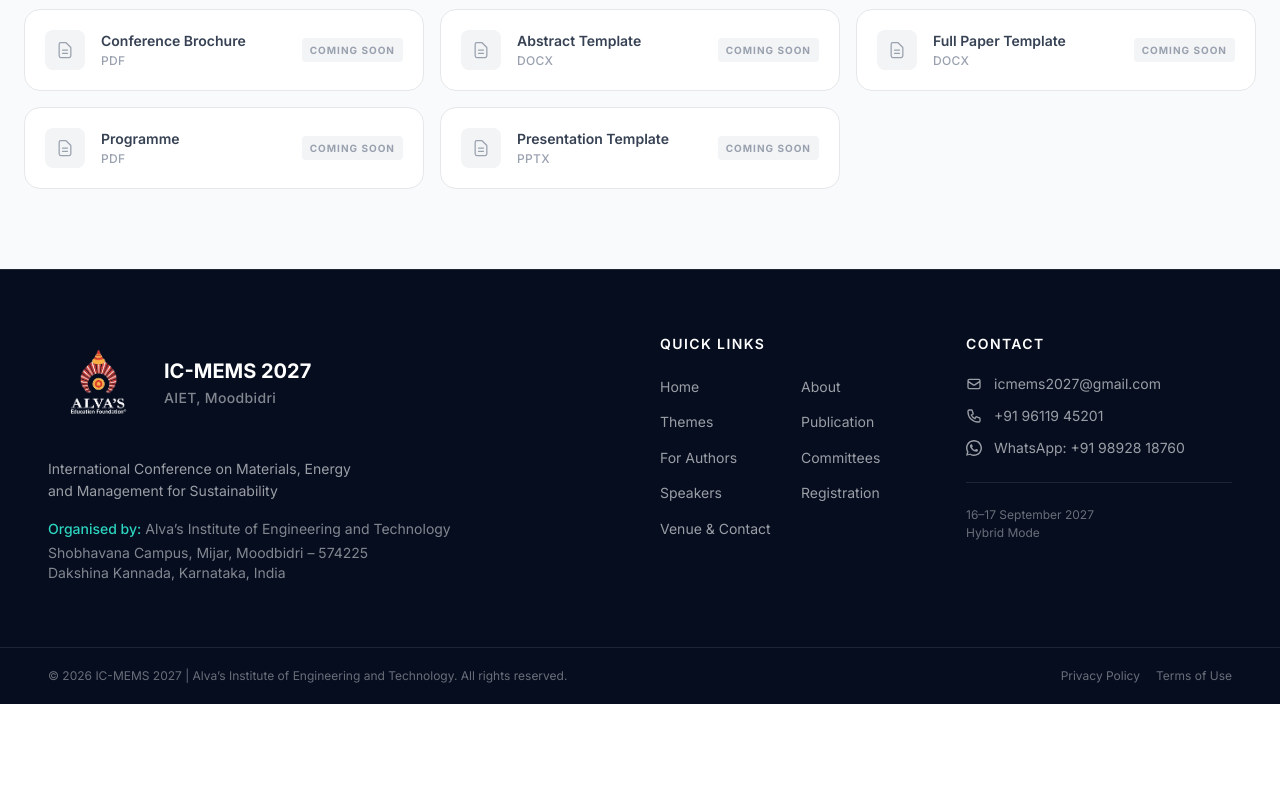
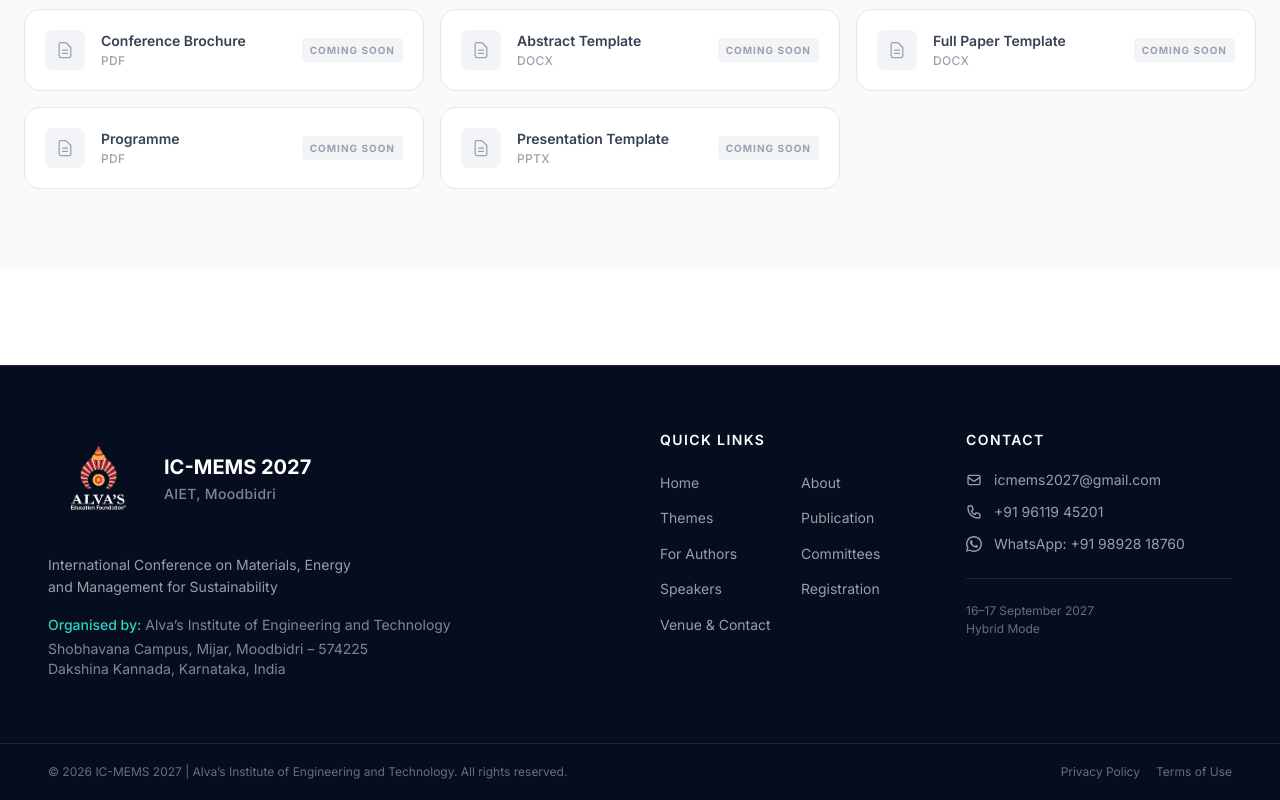
Before and after one commit to akhilesh2903/conference, a Next.js app: page / in a window 1280 px wide. Shown: the part 6156-6956 px from the top of the page. Before the commit the page ends 6860 px from the top, so only its background shows below. Built offline with nearby package versions, Linux system fonts and the light colour scheme.

Commit message:
ui: add generous top margin to footer for breathing room

```diff
--- a/src/components/Footer.tsx
+++ b/src/components/Footer.tsx
@@ -15,7 +15,7 @@
 export default function Footer() {
   const currentYear = new Date().getFullYear();
   return (
-    <footer className="bg-[#050d1f] text-white border-t border-white/10">
+    <footer className="bg-[#050d1f] text-white border-t border-white/10 mt-12 sm:mt-20 lg:mt-24">
       <div className="w-full max-w-[1536px] mx-auto px-4 sm:px-6 xl:px-12 py-16">
         <div className="grid grid-cols-1 md:grid-cols-2 lg:grid-cols-4 gap-10">
           {/* Brand */}
```
